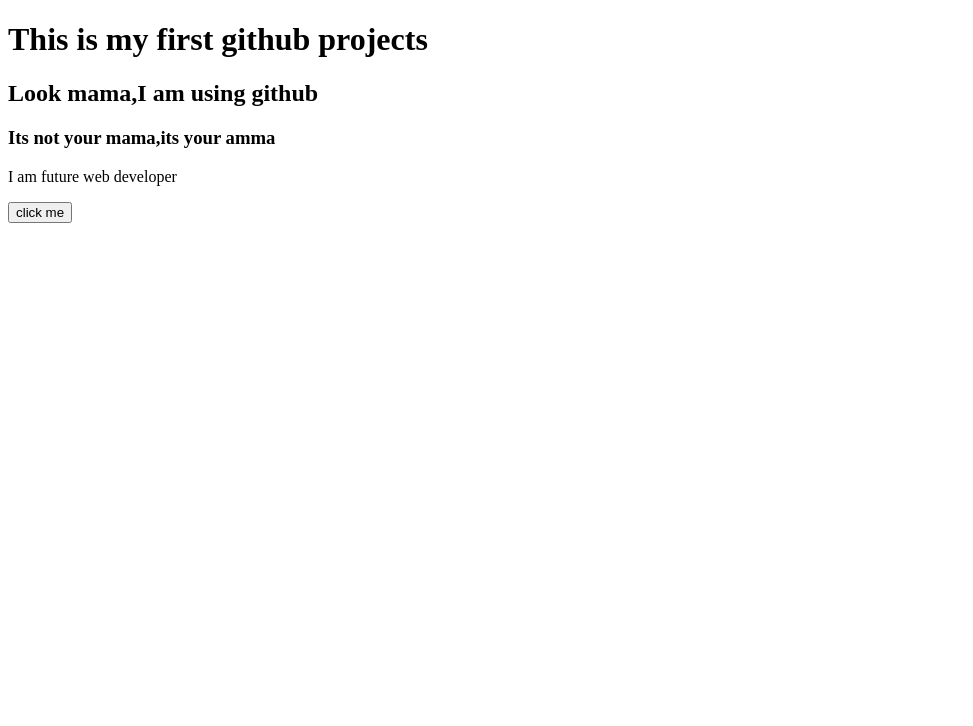
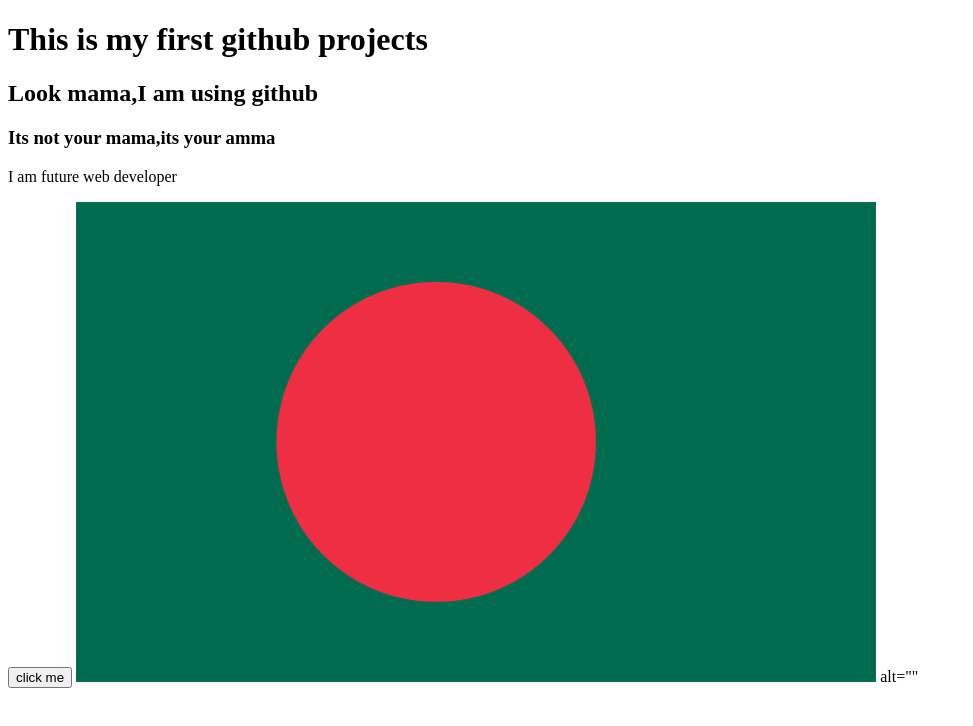
Before and after one commit to fardinmahbub/my-first-website, a plain HTML site: page index.html in a window 1280 px wide. Shown: the whole page, without its empty margins (0-973 px from the left). Drawn offline with Linux system fonts and the light colour scheme.

Commit message:
new banner head

```diff
--- a/index.html
+++ b/index.html
@@ -11,5 +11,6 @@
      <h3>Its not your mama,its your amma</h3>
      <p>I am future web developer</p>
      <a href="www.facebook.com?pranto.mahbub1"><button>click me</button></a>
+     <img src="flagbd.jpg"> alt=""
 </body>
 </html>
```
Also changed, not shown: flagbd.jpg (added).
